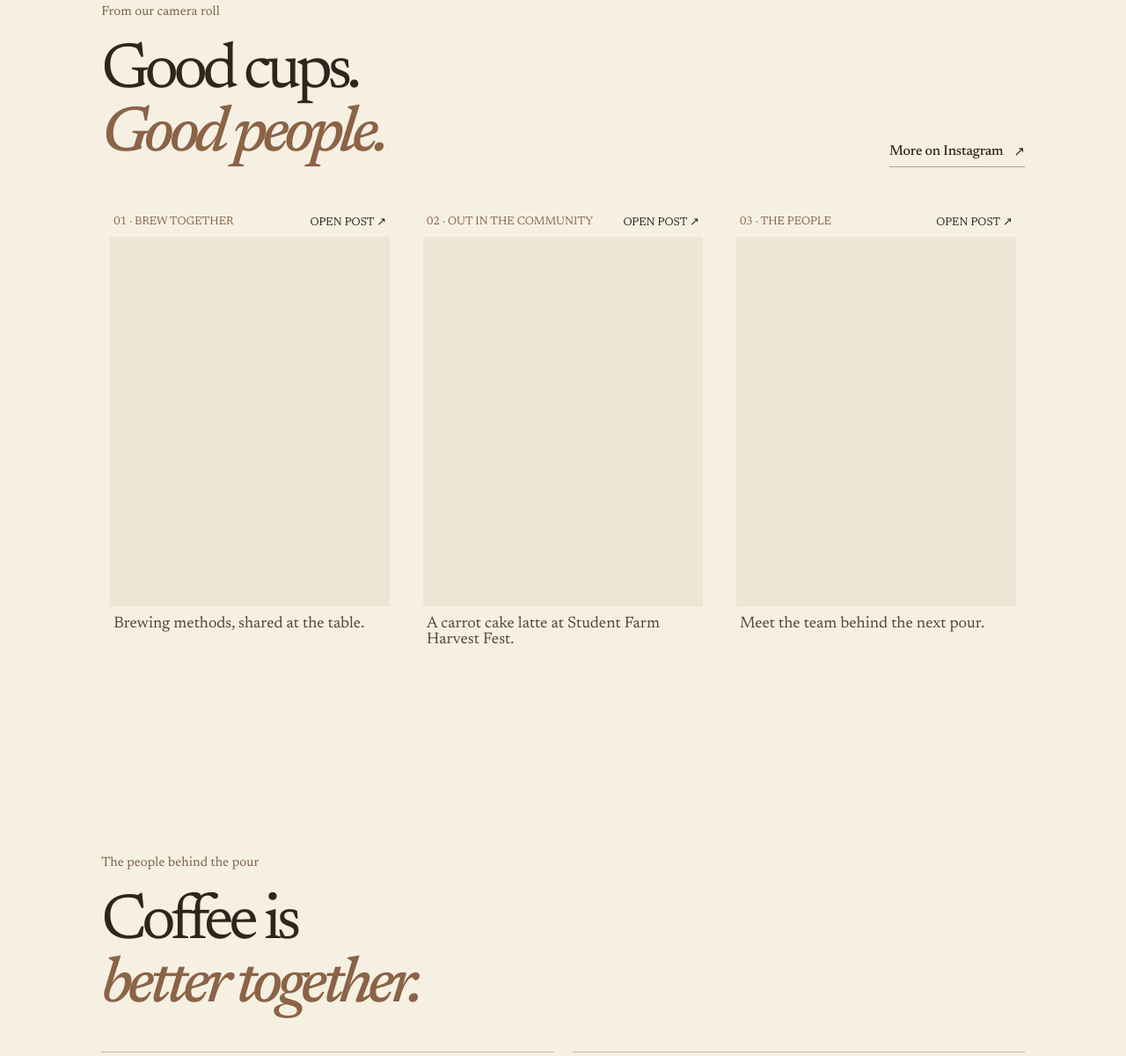
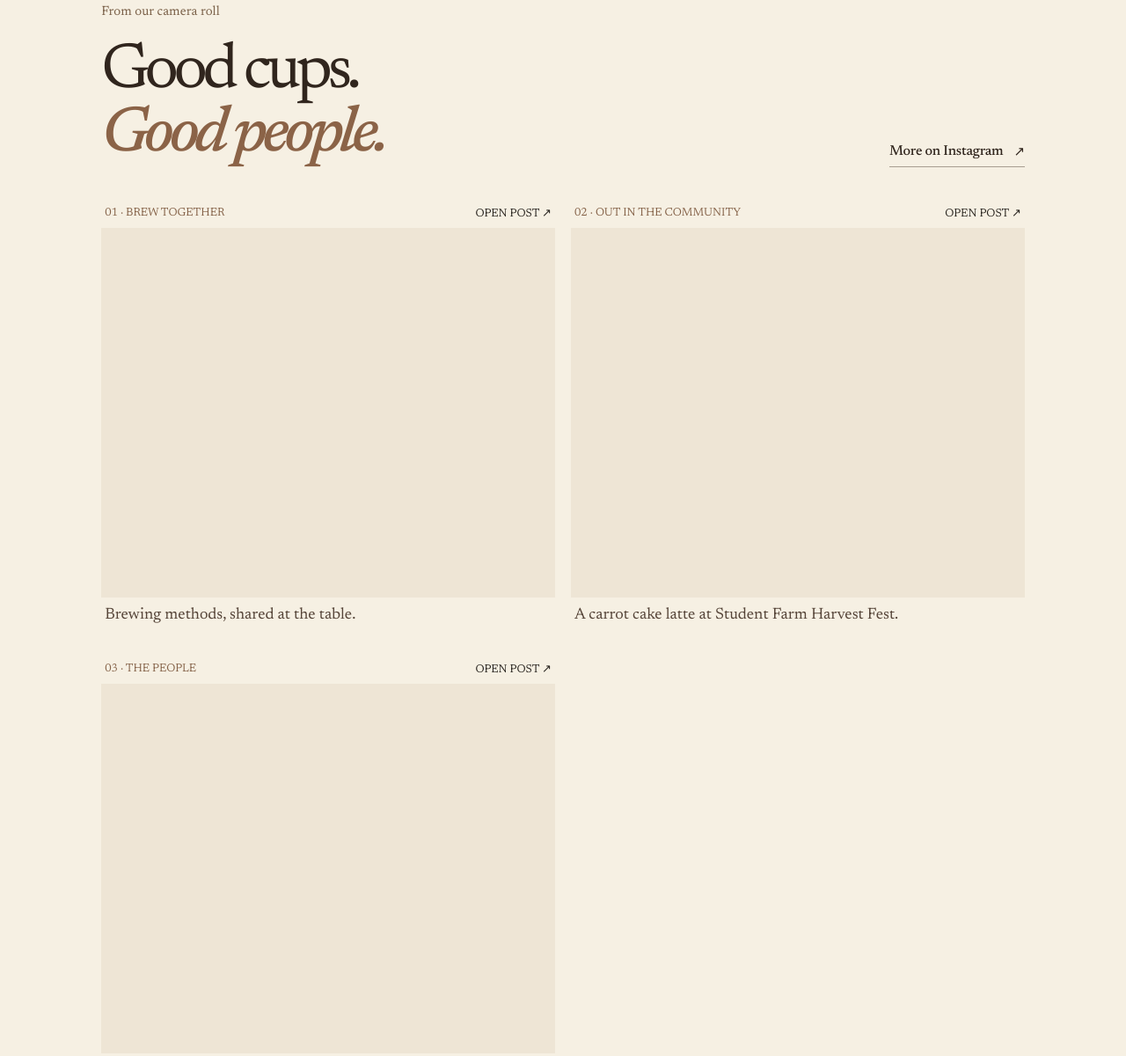
Before and after one commit to psu-coffee-club/website, a plain HTML site: page index.html in a window 1280 px wide. Shown: the part 6157-7357 px from the top of the page at 88% size. Drawn offline with nearby package versions, Linux system fonts and the light colour scheme; a script that the page names is missing.

Commit message:
Give Instagram posts room to breathe

```diff
--- a/index.html
+++ b/index.html
@@ -13,7 +13,7 @@
     <link rel="preconnect" href="https://fonts.googleapis.com" />
     <link rel="preconnect" href="https://fonts.gstatic.com" crossorigin />
     <link href="https://fonts.googleapis.com/css2?family=Newsreader:ital,wght@0,400;0,500;0,600;1,400;1,500&display=swap" rel="stylesheet" />
-    <link rel="stylesheet" href="/styles.css?v=20260924-8" />
+    <link rel="stylesheet" href="/styles.css?v=20260924-9" />
     <script defer src="/script.js?v=20260924-8"></script>
     <script type="module" src="/bag3d.js?v=20260924-8"></script>
   </head>
--- a/styles.css
+++ b/styles.css
@@ -241,7 +241,8 @@ h1, h2, h3, p { margin-top: 0; }
 .ig-topline { display: flex; align-items: center; justify-content: space-between; gap: 8px; padding: 6px 4px 10px; color: var(--caramel); font-family: var(--mono); font-size: 7px; letter-spacing: .09em; }
 .ig-topline a { color: var(--navy); font-size: 7px; text-decoration: none; }
 .instagram-frame { display: flex; min-height: 0; justify-content: center; overflow: hidden; background: #eee5d5; }
-.instagram-frame .instagram-media { min-width: 0 !important; max-width: 100% !important; width: 100% !important; min-height: 420px; margin: 0 !important; border: 0 !important; border-radius: 0 !important; background: #eee5d5 !important; box-shadow: none !important; }
+.instagram-frame .instagram-media { position: relative !important; min-width: 0 !important; max-width: 100% !important; width: 100% !important; min-height: 420px; margin: 0 !important; border: 0 !important; border-radius: 0 !important; background: #eee5d5 !important; box-shadow: none !important; }
+.instagram-frame .instagram-media-registered { display: none; }
 .ig-caption { margin: 11px 4px 2px; color: #6a5b4d; font-family: var(--display); font-size: 16px; font-style: italic; }
 
 .board-section { padding-top: 130px; padding-bottom: 120px; }
@@ -526,10 +527,10 @@ h1, h2, h3, p { font-family: var(--sans); }
 .passport-stamp { border-color: #a65f45; color: #a65f45; }
 .trip-beans { top: 12%; right: 8%; width: 118px; transform: rotate(7deg); }
 .moments-section { background: transparent; }
-.instagram-grid { gap: 18px; }
-.ig-card { border: 0; background: transparent; }
+.instagram-grid { grid-template-columns: repeat(auto-fit, minmax(min(100%, 350px), 1fr)); gap: 36px 18px; }
+.ig-card { width: 100%; max-width: 540px; padding: 0; border: 0; background: transparent; }
 .ig-topline { color: #846147; font-family: var(--sans); font-size: 9px; letter-spacing: .05em; }
-.ig-topline a { font-family: var(--sans); font-size: 9px; }
+.ig-topline a { flex-shrink: 0; font-family: var(--sans); font-size: 9px; }
 .ig-caption { color: #554438; font-family: var(--sans); font-size: 14px; font-style: normal; }
 .board-section { padding-top: 112px; padding-bottom: 95px; }
 .board-heading > p { display: none; }
```
